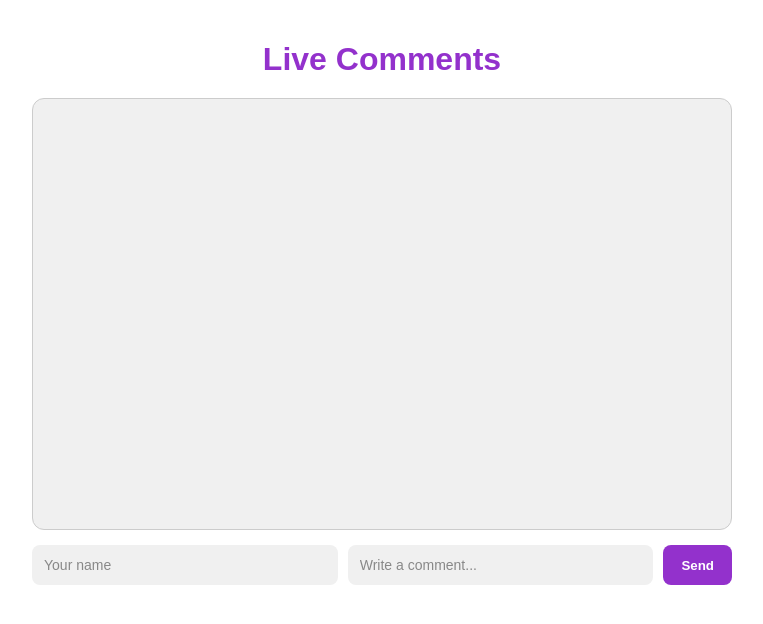
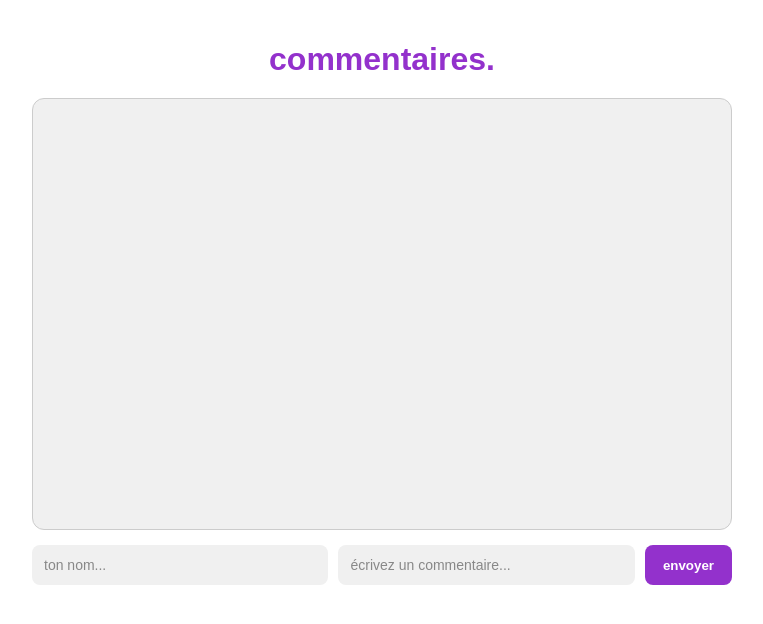
Before and after one commit to adya-jpg/First-Website, a plain HTML site: page y/index.html in a window 1280 px wide. Shown: the whole page, without its empty margins (258-1021 px from the left). Drawn offline with Linux system fonts and the light colour scheme.

Commit message:
made it french

```diff
--- a/y/index.html
+++ b/y/index.html
@@ -86,14 +86,14 @@
 <body>
 
 <div class="container">
-  <h1>Live Comments</h1>
+  <h1>commentaires.</h1>
 
   <div id="comments"></div>
 
   <div class="input-area">
-    <input id="name" placeholder="Your name">
-    <input id="message" placeholder="Write a comment...">
-    <button id="send">Send</button>
+    <input id="name" placeholder="ton nom...">
+    <input id="message" placeholder="écrivez un commentaire...">
+    <button id="envoyer">envoyer</button>
   </div>
 </div>
 
@@ -159,7 +159,7 @@ const analytics = getAnalytics(app);
     commentsDiv.scrollTop = commentsDiv.scrollHeight;
   });
 
-  document.getElementById("send").addEventListener("click", async () => {
+  document.getElementById("envoyer").addEventListener("click", async () => {
     const name = document.getElementById("name").value.trim();
     const message = document.getElementById("message").value.trim();
 
@@ -172,6 +172,7 @@ const analytics = getAnalytics(app);
     });
 
     document.getElementById("message").value = "";
+    document.getElementById("name").value = "";
   });
 </script>
 
```
